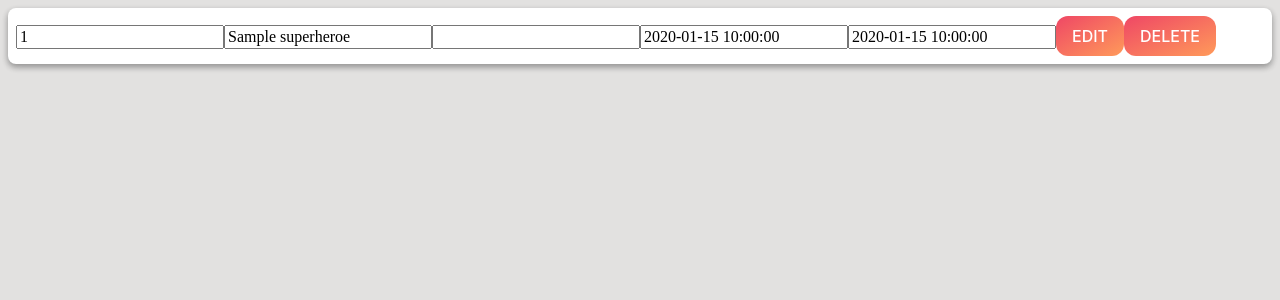
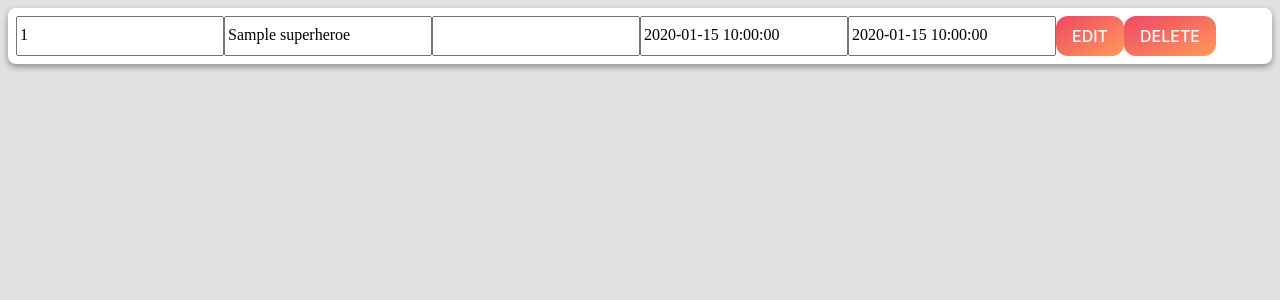
Before and after one commit to Cebry/superheros, a PHP site: page / in a window 1280 px wide. Shown: the part 120-420 px from the top of the page. Run offline with PHP 8.4, Linux system fonts and the light colour scheme; tables that the repository leaves empty or names only in its code hold one stand-in row (values such as "Sample post").

Commit message:
feat: modificados estilos

```diff
--- a/public/css/styles.css
+++ b/public/css/styles.css
@@ -72,12 +72,20 @@
     white-space: nowrap;
 }
 
-button,
+button:not([disabled]):focus,
+button:not([disabled]):hover,
+a :not([disabled]):hover,
 a :not([disabled]):focus {
-    box-shadow: 0 0 .25rem rgba(0, 0, 0, 0.5), -.125rem -.125rem 1rem rgba(239, 71, 101, 0.5), .125rem .125rem 1rem rgba(255, 154, 90, 0.5);
+    box-shadow:
+        0 0 .25rem rgba(0, 0, 0, 0.5),
+        -.125rem -.125rem 1rem rgba(239, 71, 101, 0.5),
+        .125rem .125rem 1rem rgba(255, 154, 90, 0.5);
 }
 
-button,
-a :not([disabled]):hover {
-    box-shadow: 0 0 .25rem rgba(0, 0, 0, 0.5), -.125rem -.125rem 1rem rgba(239, 71, 101, 0.5), .125rem .125rem 1rem rgba(255, 154, 90, 0.5);
+form {
+    display: flex;
 }
+
+input {
+    min-width: 1rem;
+}
--- a/views/listSuperheroes.php
+++ b/views/listSuperheroes.php
@@ -33,8 +33,8 @@
                 echo '<input type="number" name="velocidad" id="velocidad" value="' . $superhero['velocidad'] . '" readonly>';
                 echo '<input type="datetime" name="createdAt" id="createdAt" value="' . $superhero['created_at'] . '" readonly>';
                 echo '<input type="datetime" name="updatedAt" id="updatedAt" value="' . $superhero['updated_at'] . '" readonly>';
-                echo '<a href="/' . DIRBASEURL . '/sh/edit/' . $superhero['id'] . '">EDIT</a>';
-                echo '<a href="/' . DIRBASEURL . '/sh/del/' . $superhero['id'] . '">DELETE</a>';
+                echo '<a href="/' . DIRBASEURL . '/sh/edit/' . $superhero['id'] . '" class="update">EDIT</a>';
+                echo '<a href="/' . DIRBASEURL . '/sh/del/' . $superhero['id'] . '" class="delete">DELETE</a>';
                 echo '</form>';
             }
             ?>
```
